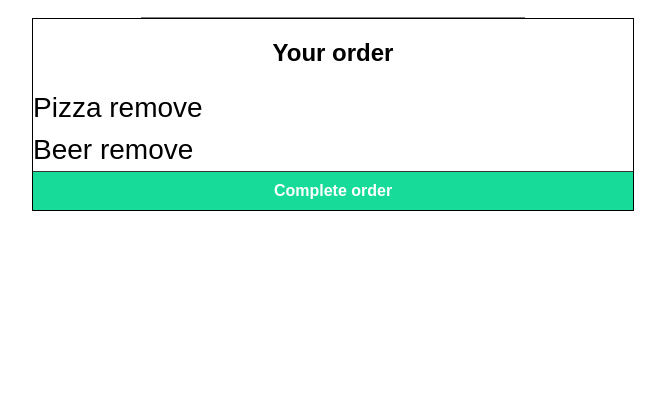
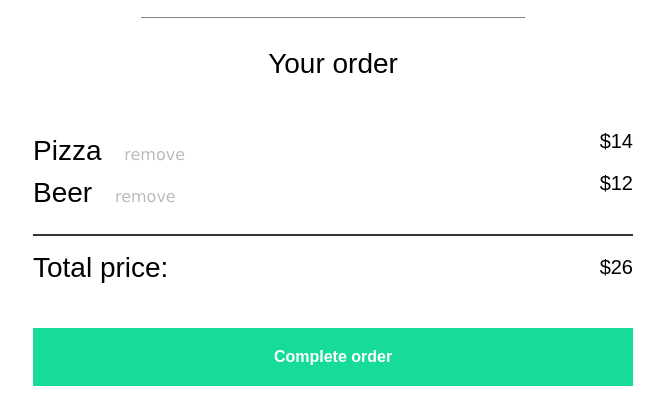
Before and after one commit to IsahiRea/restaurant, a website built with Vite: page index.html in a window 1280 px wide. Shown: the part 724-1140 px from the top of the page, without its empty margins (307-972 px from the left). Before the commit the page ends 935 px from the top, so only its background shows below. Built offline with nearby package versions, Linux system fonts and the light colour scheme; a web font is replaced by a local one.

Commit message:
Updated Order Section

```diff
--- a/index.css
+++ b/index.css
@@ -106,30 +106,85 @@ header {
 /* Order Styling */
 .order {
     width: 600px;
-    margin: 0 auto;
+    margin: 30px auto;
+}
 
-    border: 1px solid black;
+.order-header {
+    font-weight: 400;
+    font-size: 28px;
+    margin: 0px;
 }
 
 .order-items-container {
+    margin-top: 30px;
+}
+
+.order-items {
     display: flex;
     flex-direction: column;
     justify-content: center;
     align-items: start;
-    border-bottom: 1px solid #393333;
+    width: 100%;
+    margin: 10px 0px;
+    padding: 20px 0px;
+    border-bottom: 2px solid #393333;
 }
 
-.item {
+.items {
+    display: flex;
+    justify-content: space-between;
+    width: 100%;
+}
+
+.item-name {
     font-size: 28px;
     margin: 5px 0px;
+}
+
+.remove-item {
+    color: #BBBBBB;
+    font-family: Verdana, Geneva, Tahoma, sans-serif;
+    font-size: 12px;
+    font-weight: 400;
+    font-size: 16px;
+    margin-left: 15px;
+}
+
+.remove-item:hover {
+    cursor: pointer;
+    border-bottom: 1px solid #BBBBBB;
+}
+
+.price {
+    margin-top: 0px;
+    font-weight: 400;
+    font-size: 20px;
+}
+
+.total-order {
+    display: flex;
+    justify-content: space-between;
+    margin: 20px 0px;
+}
+
+.total-price {
+    font-size: 28px;
+    font-weight: 400;
+    line-height: 24px;
+    margin-top: 0px;
 }
 
 .order-btn {
     background: #16DB99;
     border: none;
     width: 100%;
-    padding: 10px 0px;
+    padding: 20px 0px;
     font-size: 1rem;
     color: #FFFFFF;
     font-weight: 700;
 }
+
+.order-btn:hover {
+    cursor: pointer;
+    background: #13B17B;
+}
--- a/index.html
+++ b/index.html
@@ -17,10 +17,26 @@
         <main id="content"></main>
 
         <section class="order">
-            <h2>Your order</h2>
+            <h2 class="order-header">Your order</h2>
             <div class="order-items-container">
-                <p class="item">Pizza <span class="remove-item">remove</span></p>
-                <p class="item">Beer <span class="remove-item">remove</span></p>
+
+                <div class="order-items">
+                    <div class="items">
+                        <p class="item-name">Pizza <span class="remove-item">remove</span></p>
+                        <p class="price">$14</p>
+                    </div>
+
+                    <div class="items">
+                        <p class="item-name">Beer <span class="remove-item">remove</span></p>
+                        <p class="price">$12</p>
+                    </div>
+                </div>
+
+                <div class="total-order">
+                    <p class="total-price">Total price:</p>
+                    <p class="price">$26</p>
+                </div>
+
             </div>
             <button class="order-btn">Complete order</button>
         </section>
```
